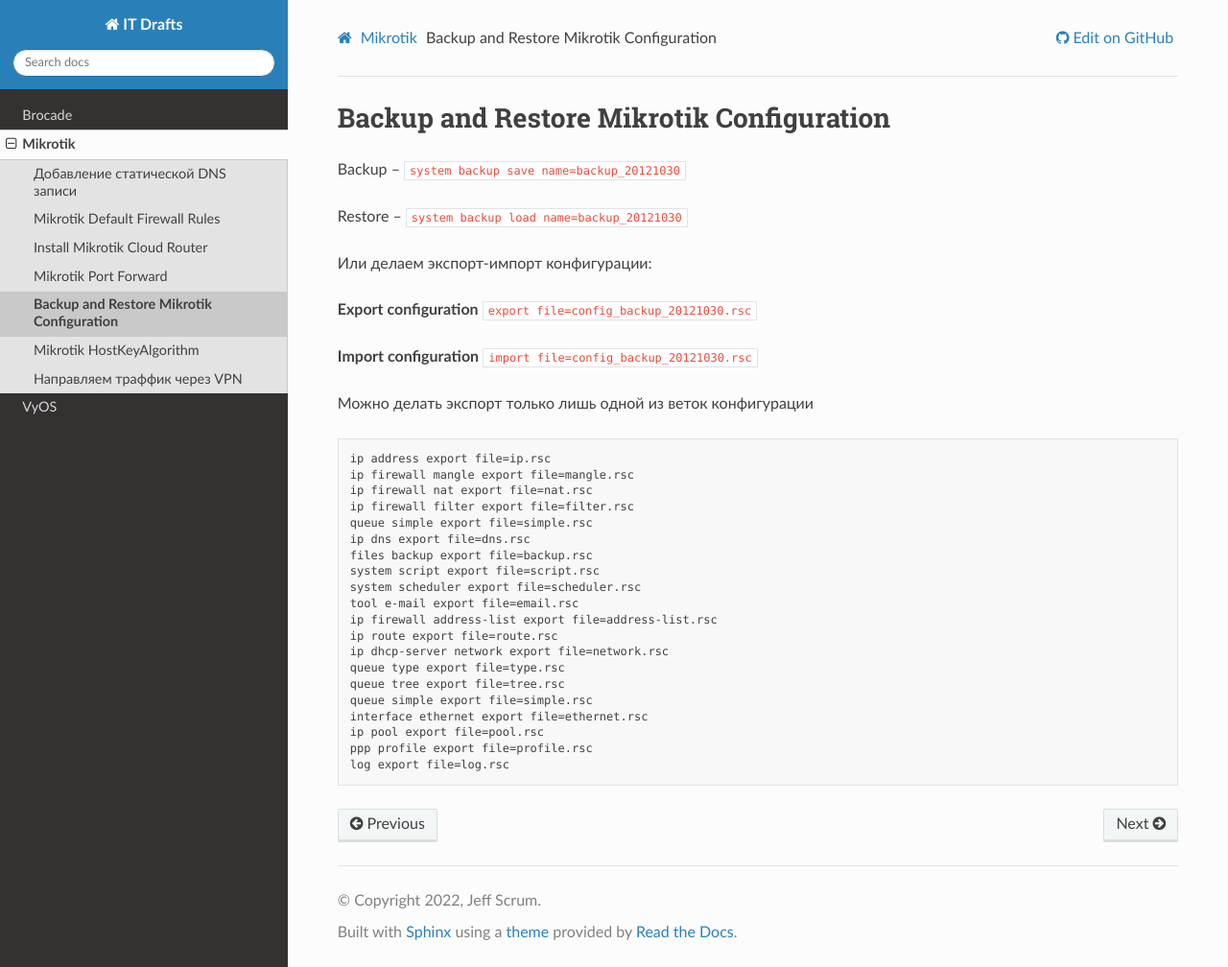
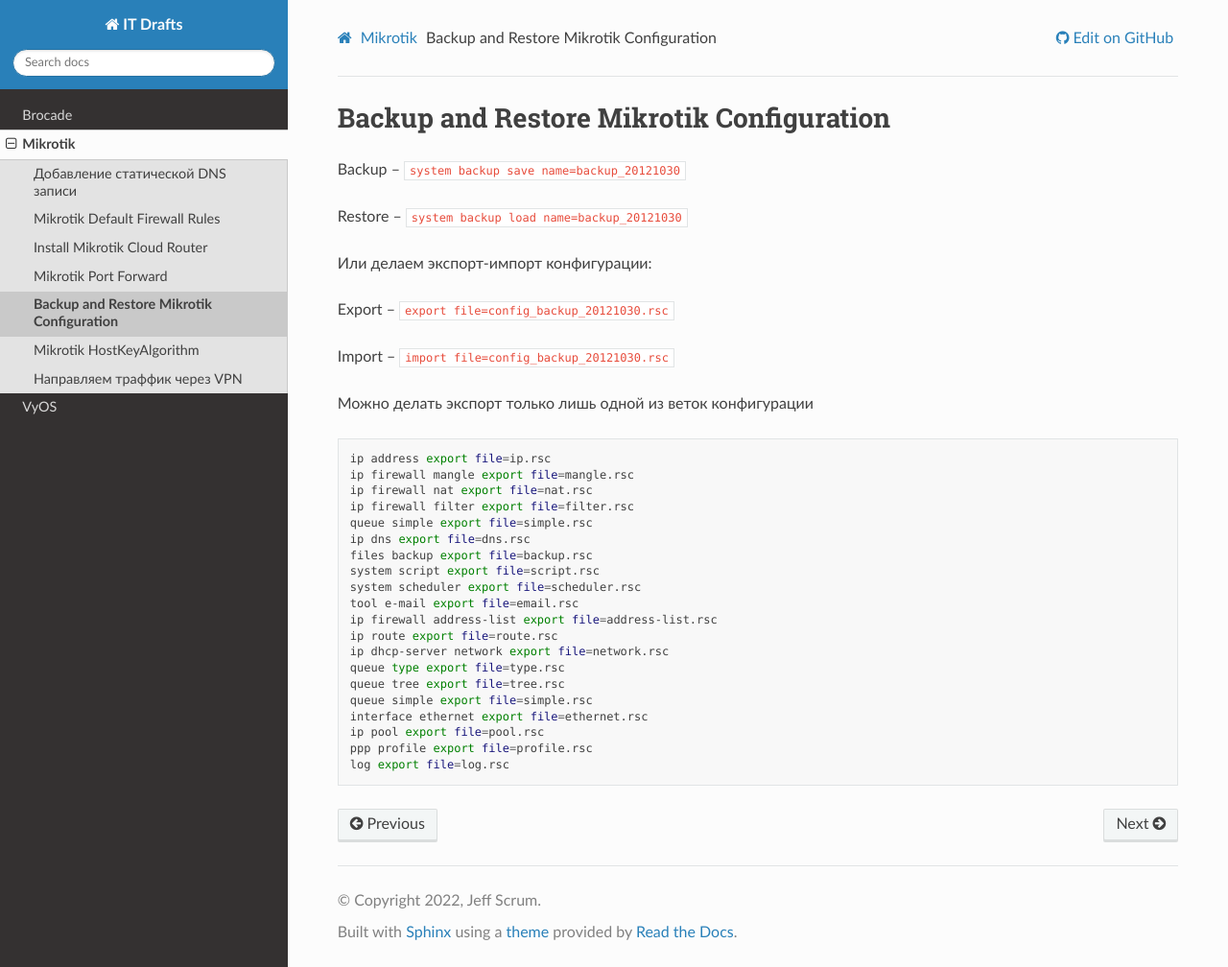
Before and after one commit to jeffscrum/jeffscrum.github.io, a Sphinx documentation site: the page built from source/mikrotik/mikrotik-backup-and-restore-configuration.rst, in a window 1280 px wide and 1008 px high. Shown: the whole window at 96% size. Built offline with Sphinx 7.4.7 and the Read the Docs theme 2.0.0, drawn with Linux system fonts in a browser that asks for light colours.

Commit message:
Update mikrotik-backup-and-restore-configuration.rst

```diff
--- a/source/mikrotik/mikrotik-backup-and-restore-configuration.rst
+++ b/source/mikrotik/mikrotik-backup-and-restore-configuration.rst
@@ -10,13 +10,13 @@
 
 Или делаем экспорт-импорт конфигурации:
 
-**Export configuration** ``export file=config_backup_20121030.rsc``
+Export  -- ``export file=config_backup_20121030.rsc``
 
-**Import configuration** ``import file=config_backup_20121030.rsc``
+Import -- ``import file=config_backup_20121030.rsc``
 
 Можно делать экспорт только лишь одной из веток конфигурации
 
-.. code-block:: none
+.. code-block:: bash
 
   ip address export file=ip.rsc
   ip firewall mangle export file=mangle.rsc
```
